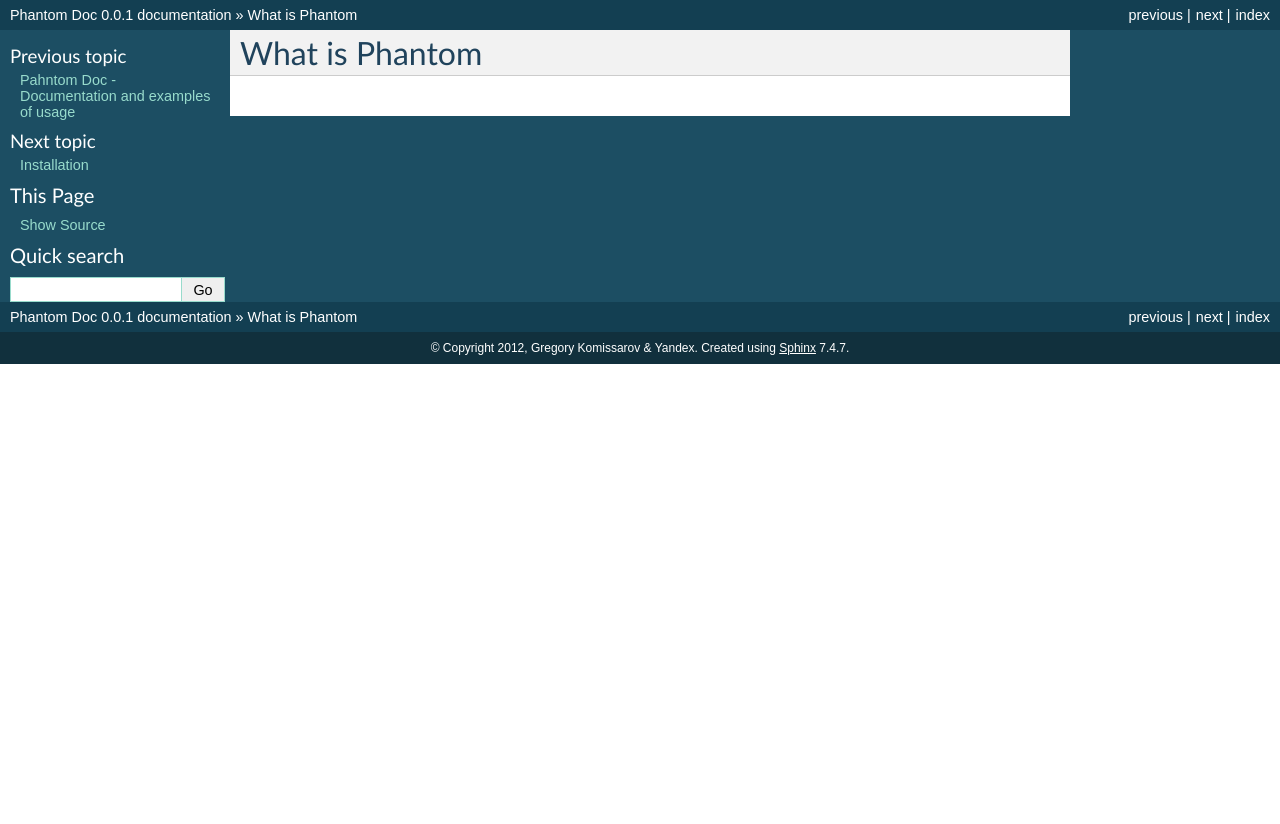
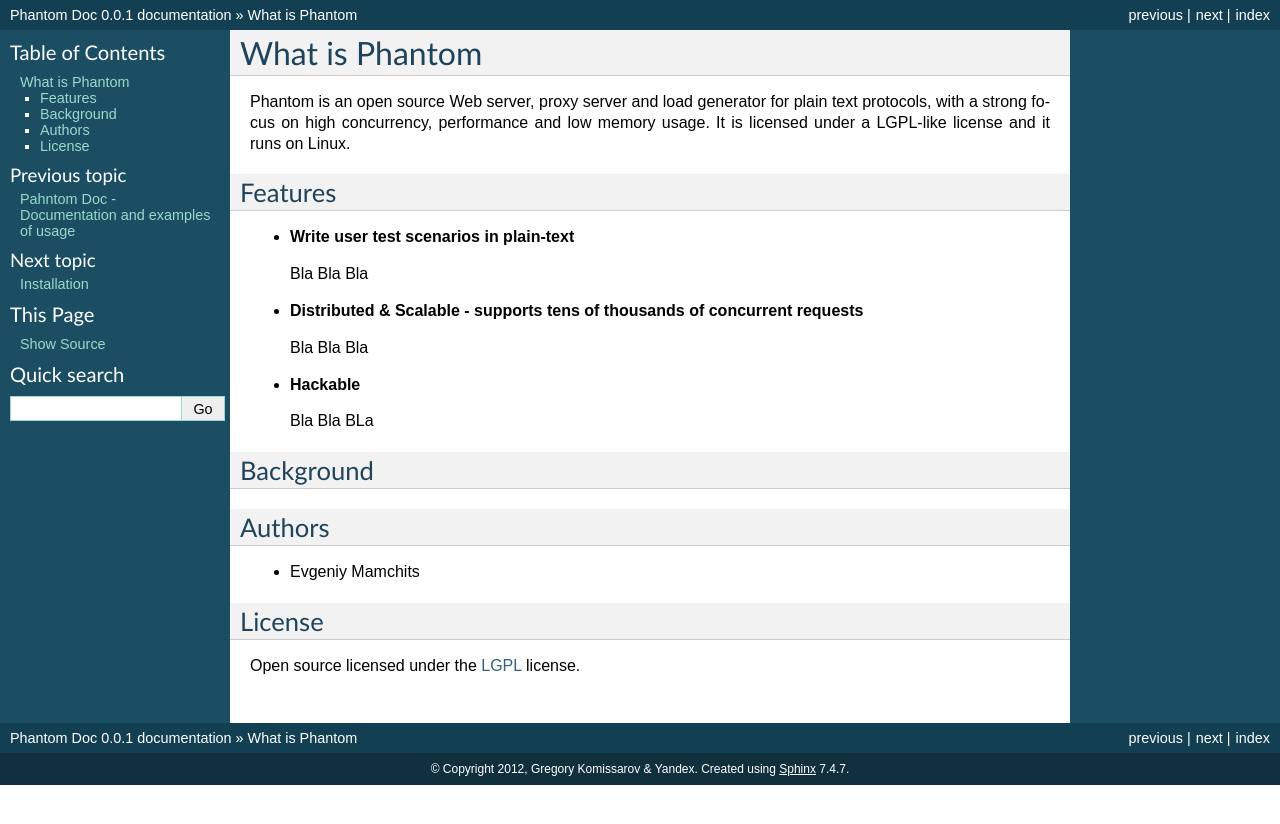
Before and after one commit to greggyNapalm/phantom_doc, a Sphinx documentation site: the page built from docs/what-is-pahntom.rst, in a window 1280 px wide. Shown: the top 824 px of the page. Built offline with Sphinx 7.4.7, drawn with Linux system fonts in a browser that asks for light colours.

Commit message:
sections added in docs

```diff
--- a/docs/conf.py
+++ b/docs/conf.py
@@ -25,8 +25,8 @@
 
 # Add any Sphinx extension module names here, as strings. They can be extensions
 # coming with Sphinx (named 'sphinx.ext.*') or your custom ones.
-#extensions = []
-extensions = ['sphinx.ext.autodoc', 'sphinx.ext.intersphinx', 'sphinx_http_domain']
+extensions = []
+#extensions = ['sphinx.ext.autodoc', 'sphinx.ext.intersphinx', 'sphinx_http_domain']
 
 # Add any paths that contain templates here, relative to this directory.
 templates_path = ['_templates']
@@ -139,13 +139,13 @@
 #html_additional_pages = {}
 
 # If false, no module index is generated.
-#html_domain_indices = True
+html_domain_indices = True
 
 # If false, no index is generated.
-#html_use_index = True
+html_use_index = True
 
 # If true, the index is split into individual pages for each letter.
-#html_split_index = False
+html_split_index = False
 
 # If true, links to the reST sources are added to the pages.
 #html_show_sourcelink = True
--- a/docs/installation.rst
+++ b/docs/installation.rst
@@ -1,3 +1,6 @@
 ============
 Installation
 ============
+
+Build *.deb packages from source
+================================
--- a/docs/quickstart.rst
+++ b/docs/quickstart.rst
@@ -1,3 +1,6 @@
 ===========
 Quick Start
 ===========
+
+Smoke test
+=========
--- a/docs/what-is-pahntom.rst
+++ b/docs/what-is-pahntom.rst
@@ -1,3 +1,33 @@
 ===============
 What is Phantom
 ===============
+
+Phantom is an open source Web server, proxy server and load generator for plain text protocols, with a strong focus on high concurrency, performance and low memory usage. It is licensed under a LGPL-like license and it runs on Linux.
+
+
+Features
+========
+
+* **Write user test scenarios in plain-text**
+
+ Bla Bla Bla
+
+* **Distributed & Scalable - supports tens of thousands of concurrent requests**
+
+ Bla Bla Bla
+
+* **Hackable**
+
+ Bla Bla BLa
+
+Background
+==========
+
+Authors
+=======
+* Evgeniy Mamchits
+
+License
+=======
+
+Open source licensed under the `LGPL <http://www.gnu.org/licenses/lgpl-2.1.html>`_ license.
```
Also changed, not shown: README.md (+1 -1 lines).
